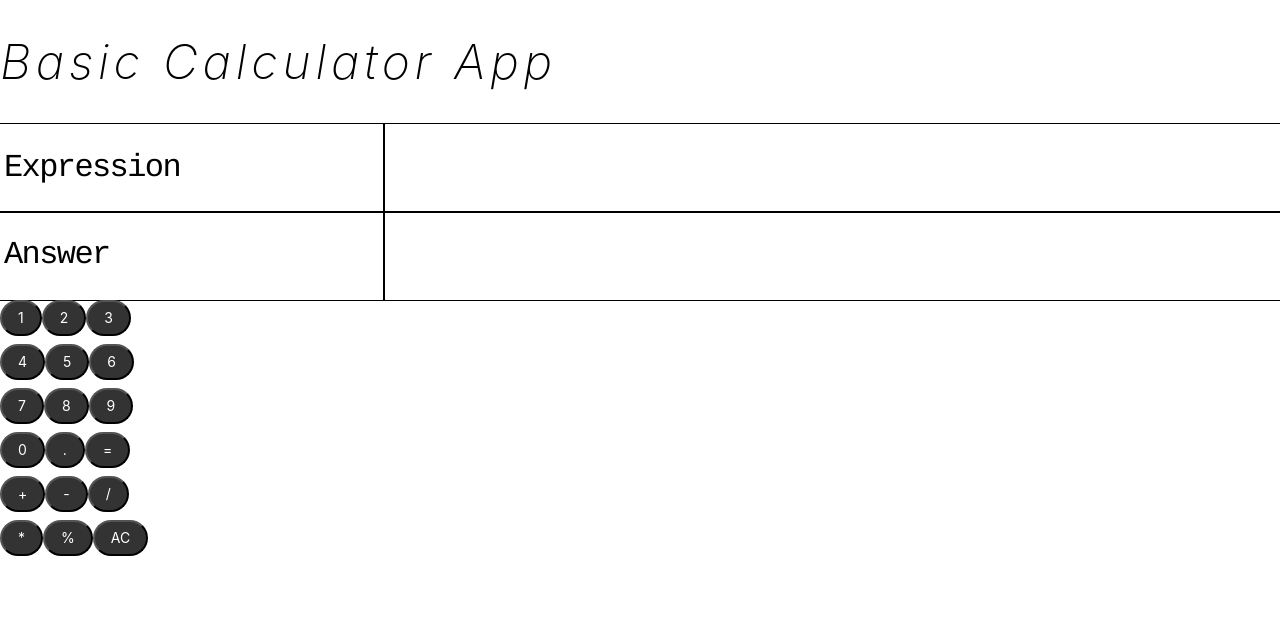
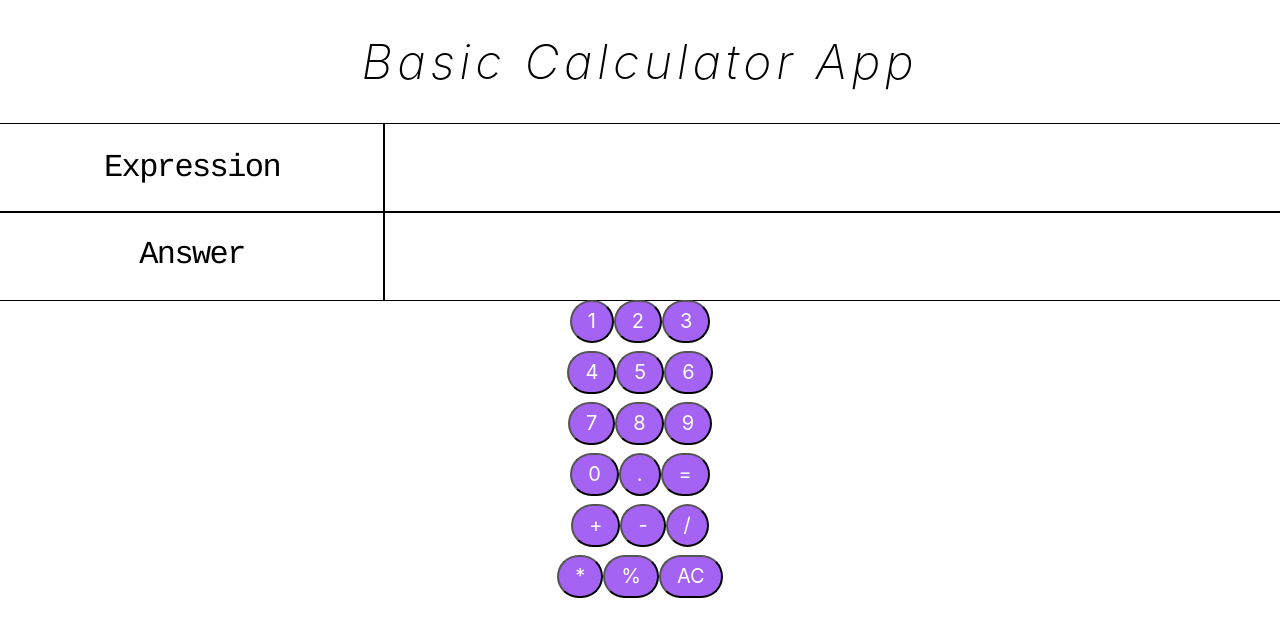
Before and after one commit to parikshit10/Calc_react, a React (Create React App) app: page / in a window 1280 px wide. Shown: the top 636 px of the page. Built offline with nearby package versions, Linux system fonts and the light colour scheme.

Commit message:
calc beautiful

```diff
--- a/src/App.js
+++ b/src/App.js
@@ -21,9 +21,15 @@ class App extends React.Component
     if(changedVal !== "=" && changedVal !== "AC")
       this.setState({exp: this.state.exp+changedVal})
     else if(changedVal === "=")
+    {
       this.setState({ans: eval(this.state.exp)})
+      this.setState({exp: eval(this.state.exp)})
+    }
     else if(changedVal === "AC")
+    {
       this.setState({exp: ''})
+      this.setState({ans: ''})
+    }
   }
   render()
   {
@@ -48,7 +54,7 @@ class App extends React.Component
 
     return (
     <div>
-      <h1 class="dim fw2 i sans-serif ttc b--black-60 f1 lh-title tracked"> Basic Calculator app </h1>
+      <h1 class="dim tc fw2 i sans-serif ttc b--black-60 f1 lh-title tracked"> Basic Calculator app </h1>
       <OutputBox expr={this.state.exp} what="Expression" />
       <OutputBox expr={this.state.ans} what="Answer" />
       {allButtons}
--- a/src/Button.js
+++ b/src/Button.js
@@ -8,11 +8,11 @@ const Button = (props) =>
 	var handleToUpdate = props.handler
 	const allbuts = oneList.map((ind,val) =>
 	{
-		return <button key={ind} onClick = {() => {handleToUpdate(ind)}} className="f6 grow no-underline br-pill ph3 pv2 mb2 dib white bg-dark-gray" type="button">{ind}</button>
+		return <button key={ind} onClick = {() => {handleToUpdate(ind)}} className="f4 bw1 grow no-underline br-pill ph3 pv2 mb2 dib white bg-light-purple" type="button">{ind}</button>
 	});
 
 	return(
-		<div>
+		<div className="tc">
 			{allbuts}
 		</div>
 		)
--- a/src/OutputBox.js
+++ b/src/OutputBox.js
@@ -3,7 +3,7 @@ import React from 'react';
 const OutputBox = (props) =>
 {
 	return(
-		<div className="flex justify-between">
+		<div className="flex justify-between tc">
 			<div className="outline w-30 pa1">
 				<h1 className="dim fw1 courier tracked-tight">{props.what}</h1>
 			</div>
```
